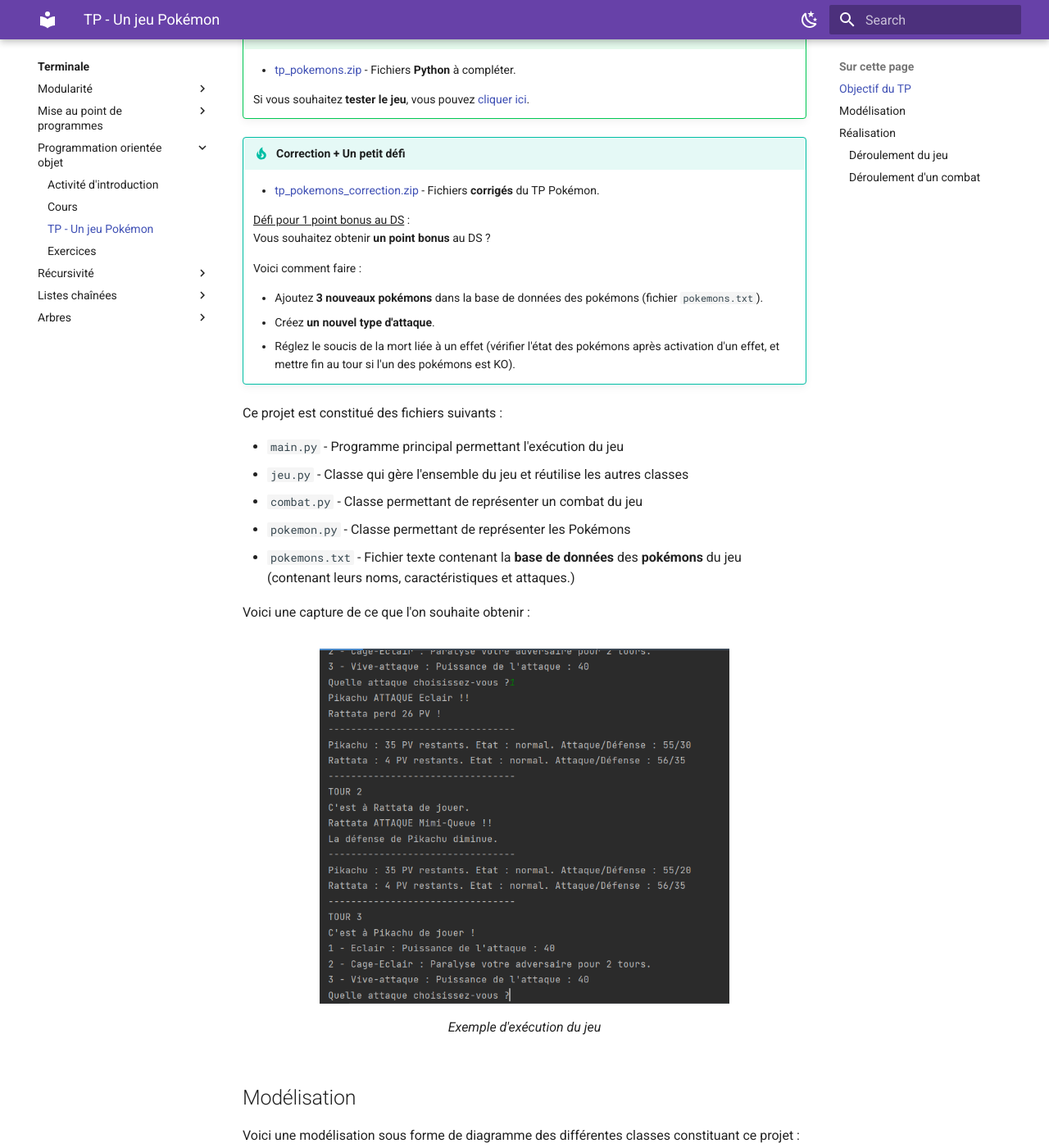
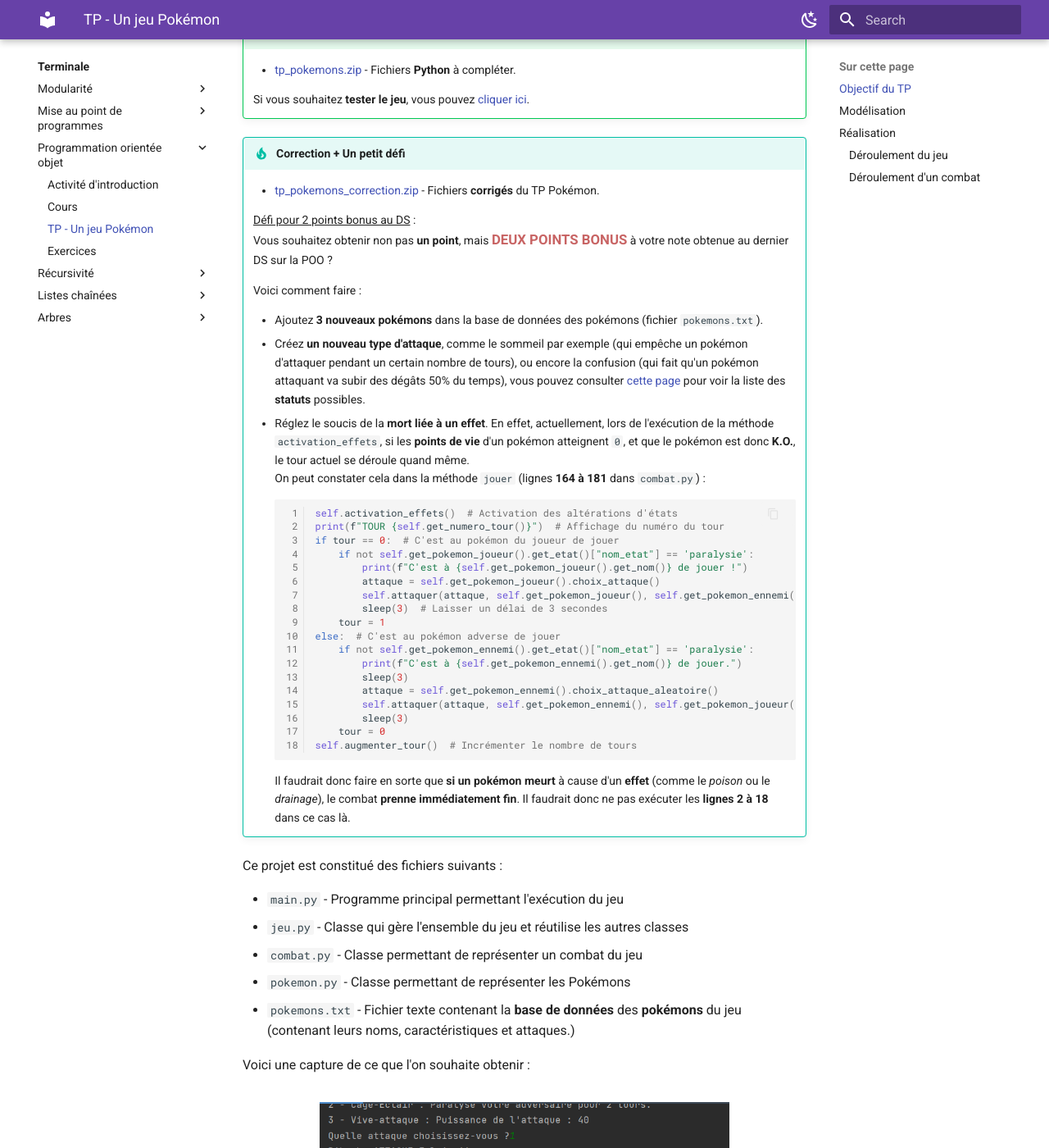
Before and after one commit to erwandemerville/nsi, an MkDocs documentation site: the page built from docs/terminale/poo/pokemon.md, in a window 1280 px wide and 1400 px high, scrolled down 505 px. Shown: the whole window at 82% size. Built offline with MkDocs 1.6.1 and Material for MkDocs 9.7.7, drawn with Linux system fonts in a browser that asks for light colours.

Commit message:
MAJ site

````diff
--- a/docs/terminale/poo/pokemon.md
+++ b/docs/terminale/poo/pokemon.md
@@ -16,14 +16,36 @@ En particulier, on s'inspirera du jeu **Pokémon**.
 !!! tip "Correction + Un petit défi"
     - [tp_pokemons_correction.zip](exercices/tp_pokemon_correction.zip){ target="_blank" } - Fichiers **corrigés** du TP Pokémon.
 
-    <u>Défi pour 1 point bonus au DS</u> :
-    Vous souhaitez obtenir **un point bonus** au DS ?
+    <u>Défi pour 2 points bonus au DS</u> :
+    Vous souhaitez obtenir non pas **un point**, mais **<span style="font-size:1.2em; color:rgb(200,100,100);">DEUX POINTS BONUS</span>** à votre note obtenue au dernier DS sur la POO ?
 
     Voici comment faire :
 
     - Ajoutez **3 nouveaux pokémons** dans la base de données des pokémons (fichier `pokemons.txt`).
-    - Créez **un nouvel type d'attaque**.
-    - Réglez le soucis de la mort liée à un effet (vérifier l'état des pokémons après activation d'un effet, et mettre fin au tour si l'un des pokémons est KO).
+    - Créez **un nouveau type d'attaque**, comme le sommeil par exemple (qui empêche un pokémon d'attaquer pendant un certain nombre de tours), ou encore la confusion (qui fait qu'un pokémon attaquant va subir des dégâts 50% du temps), vous pouvez consulter [cette page](https://www.pokepedia.fr/Statut){ target="_blank" } pour voir la liste des **statuts** possibles.
+    - Réglez le soucis de la **mort liée à un effet**. En effet, actuellement, lors de l'exécution de la méthode `activation_effets`, si les **points de vie** d'un pokémon atteignent `0`, et que le pokémon est donc **K.O.**, le tour actuel se déroule quand même.
+    On peut constater cela dans la méthode `jouer` (lignes **164 à 181** dans `combat.py`) :
+    ```python linenums="1"
+    self.activation_effets()  # Activation des altérations d'états
+    print(f"TOUR {self.get_numero_tour()}")  # Affichage du numéro du tour
+    if tour == 0:  # C'est au pokémon du joueur de jouer
+        if not self.get_pokemon_joueur().get_etat()["nom_etat"] == 'paralysie':
+            print(f"C'est à {self.get_pokemon_joueur().get_nom()} de jouer !")
+            attaque = self.get_pokemon_joueur().choix_attaque()
+            self.attaquer(attaque, self.get_pokemon_joueur(), self.get_pokemon_ennemi())
+            sleep(3)  # Laisser un délai de 3 secondes
+        tour = 1
+    else:  # C'est au pokémon adverse de jouer
+        if not self.get_pokemon_ennemi().get_etat()["nom_etat"] == 'paralysie':
+            print(f"C'est à {self.get_pokemon_ennemi().get_nom()} de jouer.")
+            sleep(3)
+            attaque = self.get_pokemon_ennemi().choix_attaque_aleatoire()
+            self.attaquer(attaque, self.get_pokemon_ennemi(), self.get_pokemon_joueur())
+            sleep(3)
+        tour = 0
+    self.augmenter_tour()  # Incrémenter le nombre de tours
+    ```
+    Il faudrait donc faire en sorte que **si un pokémon meurt** à cause d'un **effet** (comme le *poison* ou le *drainage*), le combat **prenne immédiatement fin**. Il faudrait donc ne pas exécuter les **lignes 2 à 18** dans ce cas là.
 
 Ce projet est constitué des fichiers suivants :
 
````
Also changed, not shown: 2 other files.
